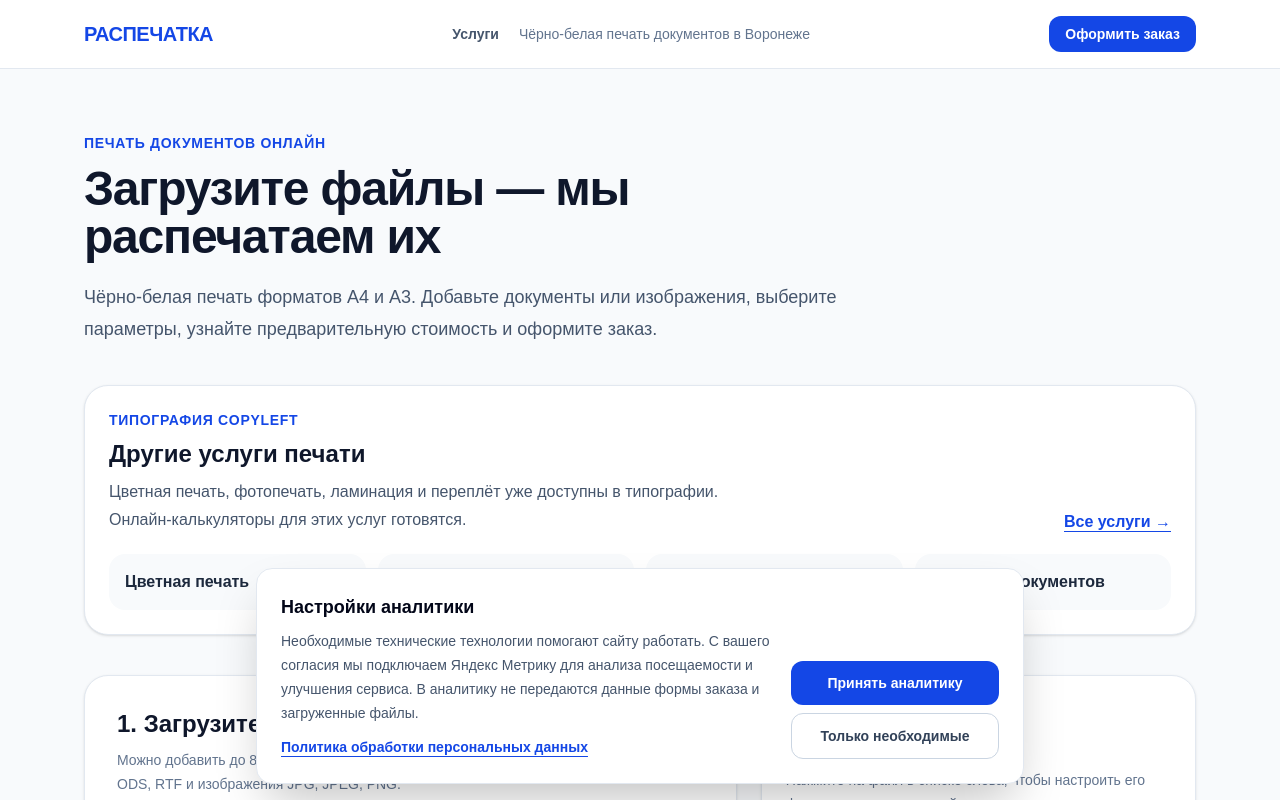
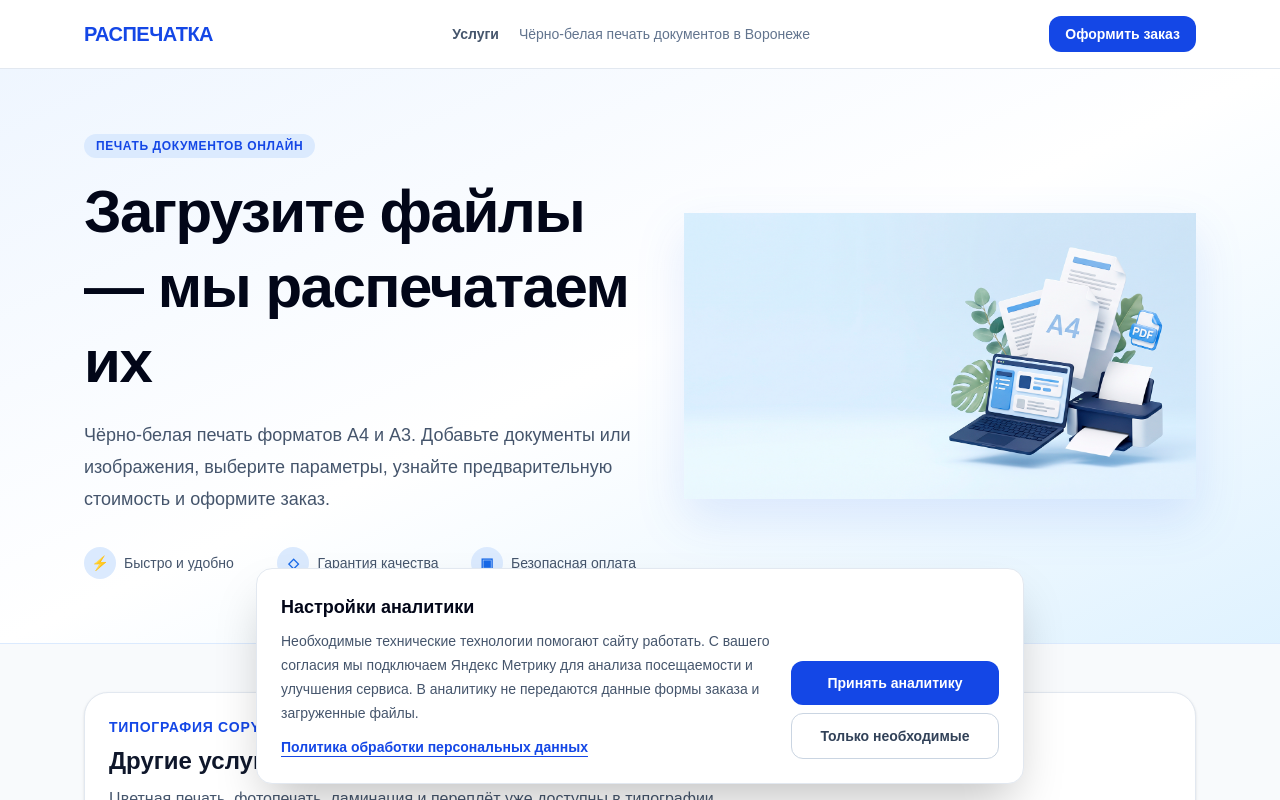
Before and after one commit to belamiru/raspechatka, a Next.js app: page / in a window 1280 px wide. Shown: the top 800 px of the page. Built offline with nearby package versions, Linux system fonts and the light colour scheme.

Commit message:
feat: refresh homepage visual design

```diff
--- a/app/globals.css
+++ b/app/globals.css
@@ -19,3 +19,51 @@ body {
   color: var(--foreground);
   font-family: Arial, Helvetica, sans-serif;
 }
+
+.hero-section {
+  position: relative;
+  overflow: hidden;
+}
+
+.hero-illustration-wrap {
+  min-height: 260px;
+  display: flex;
+  align-items: center;
+  justify-content: center;
+}
+
+.hero-illustration {
+  width: 100%;
+  max-width: 620px;
+  height: auto;
+  object-fit: contain;
+  filter: drop-shadow(0 20px 24px rgb(37 99 235 / 0.12));
+}
+
+.hero-benefit-icon {
+  display: inline-flex;
+  width: 2rem;
+  height: 2rem;
+  align-items: center;
+  justify-content: center;
+  flex: 0 0 auto;
+  border-radius: 999px;
+  background: #dbeafe;
+  color: #1769e8;
+  font-weight: 800;
+}
+
+.service-card {
+  min-height: 168px;
+}
+
+@media (max-width: 640px) {
+  .hero-illustration-wrap {
+    min-height: 180px;
+  }
+
+  .hero-benefit-icon {
+    width: 1.75rem;
+    height: 1.75rem;
+  }
+}
--- a/app/page.tsx
+++ b/app/page.tsx
@@ -516,6 +516,14 @@ export default function Home() {
     }
   }
 
+  function ServiceIcon({ kind }: { kind: "color" | "photo" | "lamination" | "binding" }) {
+    const common = { width: 42, height: 42, viewBox: "0 0 48 48", fill: "none", "aria-hidden": true } as const;
+    if (kind === "color") return <svg {...common}><rect x="8" y="17" width="32" height="20" rx="3" fill="#f7c948" stroke="#17243f" strokeWidth="2"/><rect x="12" y="10" width="24" height="12" rx="2" fill="#67d3e8" stroke="#17243f" strokeWidth="2"/><path d="M17 27h14M17 32h9" stroke="#17243f" strokeWidth="2" strokeLinecap="round"/><rect x="19" y="37" width="10" height="5" rx="1" fill="#f58ca8" stroke="#17243f" strokeWidth="2"/></svg>;
+    if (kind === "photo") return <svg {...common}><rect x="8" y="12" width="27" height="25" rx="2" fill="#dbeafe" stroke="#17243f" strokeWidth="2" transform="rotate(-8 8 12)"/><rect x="14" y="17" width="27" height="25" rx="2" fill="#fff" stroke="#17243f" strokeWidth="2"/><circle cx="33" cy="23" r="3" fill="#f7c948" stroke="#17243f" strokeWidth="2"/><path d="m17 37 8-8 5 5 4-4 7 7" stroke="#1769e8" strokeWidth="2" strokeLinecap="round" strokeLinejoin="round"/></svg>;
+    if (kind === "lamination") return <svg {...common}><path d="M12 9h18l8 8v22H12z" fill="#dbeafe" stroke="#17243f" strokeWidth="2"/><path d="M30 9v9h8" stroke="#17243f" strokeWidth="2"/><rect x="7" y="25" width="34" height="12" rx="3" fill="#67d3e8" stroke="#17243f" strokeWidth="2"/><path d="M14 31h20" stroke="#17243f" strokeWidth="2" strokeLinecap="round"/></svg>;
+    return <svg {...common}><rect x="13" y="8" width="25" height="32" rx="2" fill="#dbeafe" stroke="#17243f" strokeWidth="2"/><path d="M19 8v32M25 8v32M31 8v32" stroke="#1769e8" strokeWidth="1.5"/><path d="M16 16h17M16 22h17M16 28h17" stroke="#17243f" strokeWidth="1.5" strokeLinecap="round"/><circle cx="11" cy="14" r="2" fill="#f7c948"/><circle cx="11" cy="24" r="2" fill="#f7c948"/><circle cx="11" cy="34" r="2" fill="#f7c948"/></svg>;
+  }
+
   return (
     <main className="min-h-screen bg-slate-50 text-slate-900">
       <header className="border-b border-slate-200 bg-white">
@@ -549,23 +557,42 @@ export default function Home() {
         </div>
       </header>
 
-      <section className="mx-auto max-w-6xl px-5 pb-16 pt-12 sm:pt-16">
-        <div className="mb-10 max-w-3xl">
-          <p className="mb-3 text-sm font-bold uppercase tracking-wider text-blue-700">
+      <section className="hero-section border-b border-blue-100 bg-gradient-to-br from-blue-50 via-white to-sky-100">
+        <div className="mx-auto grid max-w-6xl items-center gap-8 px-5 py-12 sm:py-16 lg:grid-cols-[minmax(0,1fr)_minmax(360px,0.9fr)]">
+          <div className="max-w-2xl">
+            <p className="mb-4 inline-flex rounded-full bg-blue-100 px-3 py-1 text-xs font-bold uppercase tracking-wider text-blue-700">
               Печать документов онлайн
             </p>
 
-          <h1 className="text-4xl font-black tracking-tight sm:text-5xl">
+            <h1 className="text-4xl font-black leading-tight tracking-tight text-slate-950 sm:text-5xl lg:text-6xl">
               Загрузите файлы — мы распечатаем их
             </h1>
 
-          <p className="mt-5 text-lg leading-8 text-slate-600">
-            Чёрно-белая печать форматов A4 и A3. Добавьте документы или
-            изображения, выберите параметры, узнайте предварительную стоимость
-            и оформите заказ.
+            <p className="mt-5 max-w-xl text-lg leading-8 text-slate-600">
+              Чёрно-белая печать форматов A4 и A3. Добавьте документы или изображения,
+              выберите параметры, узнайте предварительную стоимость и оформите заказ.
             </p>
+
+            <div className="mt-8 grid max-w-xl grid-cols-3 gap-3 text-sm text-slate-600">
+              <div className="flex items-center gap-2"><span className="hero-benefit-icon">⚡</span><span>Быстро<br className="sm:hidden" /> и удобно</span></div>
+              <div className="flex items-center gap-2"><span className="hero-benefit-icon">◇</span><span>Гарантия<br className="sm:hidden" /> качества</span></div>
+              <div className="flex items-center gap-2"><span className="hero-benefit-icon">▣</span><span>Безопасная<br className="sm:hidden" /> оплата</span></div>
+            </div>
           </div>
 
+          <div className="hero-illustration-wrap" aria-hidden="true">
+            <img
+              src="/images/hero-printing-documents.png"
+              alt=""
+              className="hero-illustration"
+              width="800"
+              height="500"
+            />
+          </div>
+        </div>
+      </section>
+
+      <section className="mx-auto max-w-6xl px-5 py-10 sm:py-12">
         <section
           aria-labelledby="other-services-heading"
           className="mb-10 rounded-3xl border border-slate-200 bg-white p-5 shadow-sm sm:p-6"
@@ -597,34 +624,20 @@ export default function Home() {
             </a>
           </div>
 
-          <div className="mt-5 grid gap-3 sm:grid-cols-2 lg:grid-cols-4">
-            <a
-              href="/color-printing"
-              className="rounded-2xl bg-slate-50 p-4 font-semibold text-slate-800 transition hover:bg-blue-50 hover:text-blue-700"
-            >
-              Цветная печать
+          <div className="mt-6 grid gap-4 sm:grid-cols-2 lg:grid-cols-4">
+            {[
+              ["/color-printing", "color", "Цветная печать"],
+              ["/photo-printing", "photo", "Фотопечать"],
+              ["/lamination", "lamination", "Ламинация"],
+              ["/metal-binding", "binding", "Переплёт документов"],
+            ].map(([href, kind, label]) => (
+              <a key={href} href={href} className="service-card group rounded-2xl border border-slate-200 bg-white p-5 transition hover:-translate-y-1 hover:border-blue-200 hover:shadow-lg">
+                <span className="service-icon flex h-12 w-12 items-center justify-center rounded-xl bg-blue-50 transition group-hover:bg-blue-100">
+                  <ServiceIcon kind={kind as "color" | "photo" | "lamination" | "binding"} />
+                </span>
+                <span className="mt-5 block text-lg font-bold text-slate-800 group-hover:text-blue-700">{label}</span>
               </a>
-
-            <a
-              href="/photo-printing"
-              className="rounded-2xl bg-slate-50 p-4 font-semibold text-slate-800 transition hover:bg-blue-50 hover:text-blue-700"
-            >
-              Фотопечать
-            </a>
-
-            <a
-              href="/lamination"
-              className="rounded-2xl bg-slate-50 p-4 font-semibold text-slate-800 transition hover:bg-blue-50 hover:text-blue-700"
-            >
-              Ламинация
-            </a>
-
-            <a
-              href="/metal-binding"
-              className="rounded-2xl bg-slate-50 p-4 font-semibold text-slate-800 transition hover:bg-blue-50 hover:text-blue-700"
-            >
-              Переплёт документов
-            </a>
+            ))}
           </div>
         </section>
 
```
Also changed, not shown: public/images/hero-printing-documents.png (added). Lines whose indentation alone changed are shown as unchanged.
